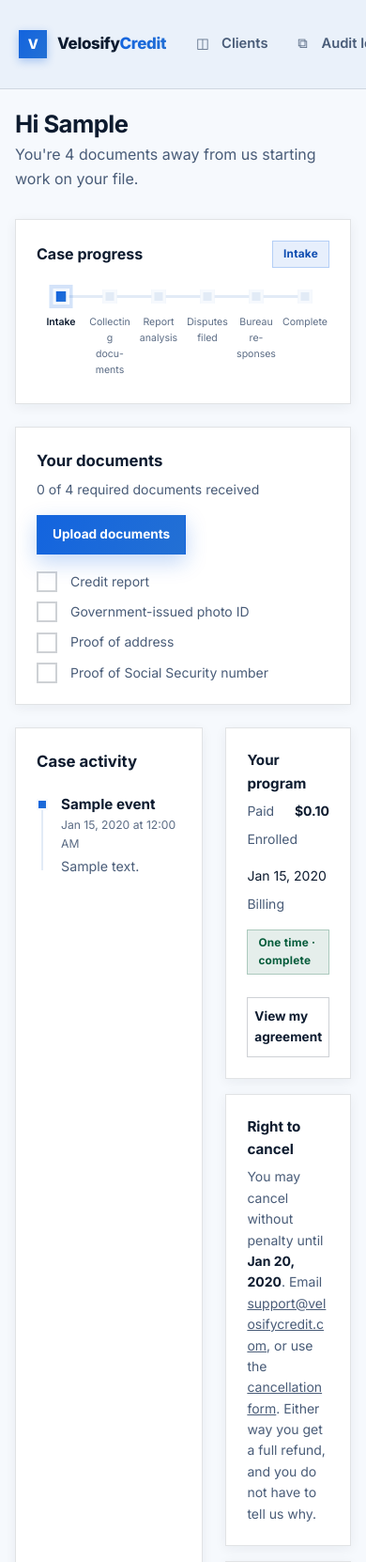
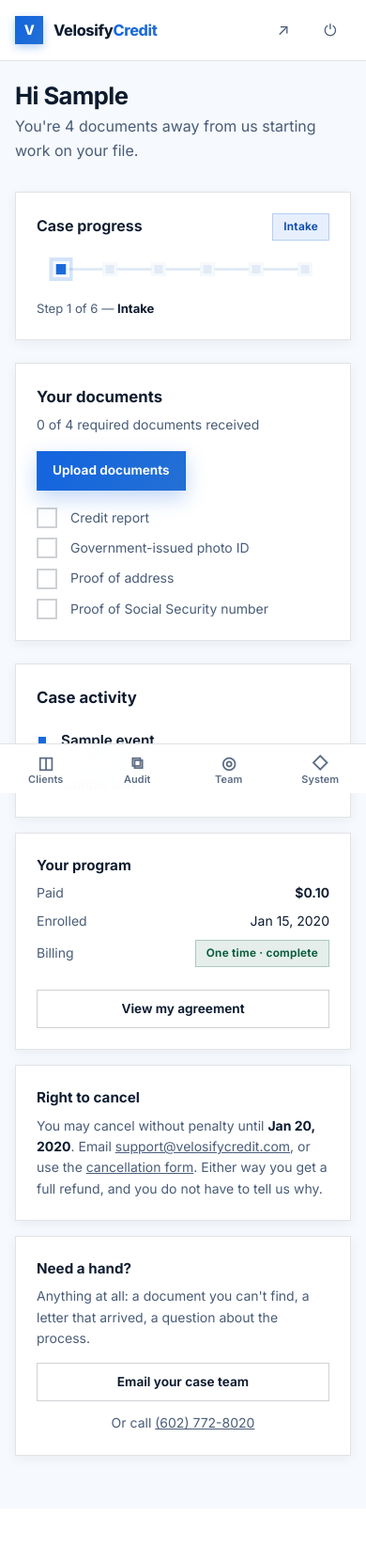
Before and after one commit to velosify/velosify-credit, a Flask app: page /portal in a window 390 px wide. Shown: the top 1662 px of the page at 94% size. After the commit the page ends 1556 px from the top, so only its background shows below. Run offline with Flask 3, Linux system fonts and the light colour scheme; the visitor is signed in with stand-in values (Sample User, id 1); tables that the repository leaves empty hold one stand-in row (values such as "Sample post").

Commit message:
Rebuild portal navigation and layout for mobile

```diff
--- a/static/css/styles.css
+++ b/static/css/styles.css
@@ -857,6 +857,88 @@ p  { margin: 0 0 1em; }
 .page-head { margin-bottom: 30px; }
 .page-head h1 { font-size: clamp(1.6rem, 3vw, 2.1rem); margin-bottom: 6px; }
 
+/* A main column beside a rail of smaller cards. Was written as an inline
+   style on both pages, which no media query can override, so on a phone it
+   stayed two-up at 200px and 133px and everything inside it wrapped to
+   ribbons. As a class it can collapse. */
+.portal-split {
+  grid-template-columns: 1.5fr 1fr;
+  gap: 24px;
+}
+
+/* --- Portal chrome on a phone -------------------------------------------
+   Both of these are display:none until the mobile breakpoint switches them
+   on, so a wide screen keeps the sidebar and never renders either.
+   ------------------------------------------------------------------------ */
+.app-topbar {
+  display: none;
+  position: sticky;
+  top: 0;
+  z-index: 40;
+  align-items: center;
+  justify-content: space-between;
+  gap: 12px;
+  padding: 10px 16px;
+  padding-top: calc(10px + env(safe-area-inset-top));
+  background: rgba(255, 255, 255, .92);
+  backdrop-filter: blur(10px);
+  border-bottom: 1px solid var(--border);
+}
+.app-topbar .brand { padding: 0; font-size: 1.02rem; }
+.app-topbar-actions { display: flex; gap: 6px; }
+.topbar-btn {
+  display: grid;
+  place-items: center;
+  /* 44px is the smallest target most people can hit reliably. */
+  width: 44px;
+  height: 44px;
+  color: var(--text-muted);
+  font-size: 1.05rem;
+  line-height: 1;
+}
+.topbar-btn:hover, .topbar-btn:focus-visible {
+  background: var(--surface-2);
+  color: var(--text);
+}
+
+.app-tabs {
+  display: none;
+  position: fixed;
+  left: 0;
+  right: 0;
+  bottom: 0;
+  z-index: 50;
+  grid-auto-flow: column;
+  grid-auto-columns: 1fr;
+  background: rgba(255, 255, 255, .95);
+  backdrop-filter: blur(12px);
+  border-top: 1px solid var(--border);
+  /* Clears the home indicator on a notched phone. Falls back to plain
+     padding where the inset is unsupported or zero. */
+  padding-bottom: env(safe-area-inset-bottom);
+}
+.app-tab {
+  display: grid;
+  justify-items: center;
+  gap: 3px;
+  padding: 9px 4px 8px;
+  color: var(--text-faint);
+  font-size: .68rem;
+  font-weight: 600;
+  letter-spacing: .01em;
+  min-height: 52px;
+  border-top: 2px solid transparent;
+  transition: color .15s ease, border-color .15s ease;
+}
+.app-tab-ico { font-size: 1.12rem; line-height: 1; }
+.app-tab-label { line-height: 1.1; }
+.app-tab.active {
+  color: var(--accent-deep);
+  border-top-color: var(--accent);
+  background: var(--gradient-soft);
+}
+.app-tab:active { background: var(--surface-2); }
+
 /* --- Progress tracker -------------------------------------------------- */
 .tracker { display: flex; gap: 0; margin: 6px 0 4px; }
 /* min-width:0 lets the six steps share a narrow viewport; without it each
@@ -893,6 +975,15 @@ p  { margin: 0 0 1em; }
 }
 .tracker-step.done .name, .tracker-step.current .name { color: var(--text); font-weight: 600; }
 
+/* Only rendered on a phone, where the per-step labels are hidden. */
+.tracker-caption {
+  display: none;
+  margin: 12px 0 0;
+  font-size: .82rem;
+  color: var(--text-muted);
+}
+.tracker-caption strong { color: var(--text); }
+
 /* --- Checklist / documents -------------------------------------------- */
 .doc-item {
   border: 1px solid var(--border);
@@ -923,8 +1014,20 @@ p  { margin: 0 0 1em; }
   margin-top: 10px;
   font-size: .87rem;
 }
-.file-row { flex-wrap: wrap; }
-.file-row .name { flex: 1 1 140px; min-width: 0; overflow: hidden; text-overflow: ellipsis; white-space: nowrap; }
+/* Was flex-wrap, which on a phone dropped the delete control onto its own
+   line under the filename and left a stray x floating in the row. A grid
+   pins each part: icon, name that truncates, status, control. */
+.file-row {
+  display: grid;
+  grid-template-columns: auto minmax(0, 1fr) auto auto;
+  align-items: center;
+  flex-wrap: nowrap;
+}
+.file-row .name { min-width: 0; overflow: hidden; text-overflow: ellipsis; white-space: nowrap; }
+.file-row form { display: flex; }
+/* A 36px square is the smallest comfortable target for a destructive control
+   that sits next to text. */
+.file-row .btn-quiet { padding: 0; width: 36px; height: 36px; display: grid; place-items: center; }
 .file-ico { width: 30px; height: 30px; border-radius: 0; background: var(--surface-3); display: grid; place-items: center; font-size: .68rem; font-weight: 700; color: var(--text-muted); flex: none; }
 
 .dropzone {
@@ -1241,17 +1344,26 @@ table.data tbody tr:hover { background: rgba(19, 100, 223, .04); }
   .gauge-grid { gap: 14px; }
   .gauge { padding: 22px 14px 20px; }
   .footer-grid { grid-template-columns: 1fr 1fr; }
+  /* The sidebar used to become a horizontally scrolling strip here: 849px of
+     links crammed into a 390px viewport, so Sign out and half the sections
+     were off screen behind a scrollbar nobody looks for. On a phone the nav
+     moves to a fixed bottom bar instead, which is where a thumb already is. */
   .app-shell { grid-template-columns: 1fr; background: none; }
-  .sidebar {
-    position: static; height: auto; flex-direction: row; align-items: center;
-    overflow-x: auto; padding: 12px 16px; gap: 4px;
-    background: var(--bg-soft);
-    border-bottom: 1px solid var(--border);
+  .sidebar { display: none; }
+  .app-topbar { display: flex; }
+  .app-tabs { display: grid; }
+  .app-main {
+    padding: 20px 16px calc(78px + env(safe-area-inset-bottom));
   }
-  .sidebar .brand { padding: 0 14px 0 4px; }
-  .side-foot { margin-top: 0; padding-top: 0; border-top: 0; margin-left: auto; }
-  .side-link { padding: 9px 12px; white-space: nowrap; }
-  .app-main { padding: 26px 20px 60px; }
+  .portal-split { grid-template-columns: 1fr; gap: 16px; }
+
+  /* Six labels across a phone is about 50px each, which turned "Collecting
+     documents" into four broken lines. The dots still show progress; the
+     stage name is already spelled out in the badge above them, and the
+     caption below says which number it is. */
+  .tracker-step .name { display: none; }
+  .tracker-caption { display: block; }
+  .tracker { margin-bottom: 0; }
 }
 
 @media (max-width: 700px) {
--- a/templates/base_app.html
+++ b/templates/base_app.html
@@ -2,45 +2,80 @@
 <html lang="en">
 <head>
 <meta charset="utf-8">
-<meta name="viewport" content="width=device-width, initial-scale=1">
+<meta name="viewport" content="width=device-width, initial-scale=1, viewport-fit=cover">
 <title>{% block title %}Portal · {{ cfg.BRAND_NAME }}{% endblock %}</title>
 <meta name="robots" content="noindex, nofollow">
 <meta name="theme-color" content="#ffffff">
 {% include "_head_icons.html" %}
 <link rel="preconnect" href="https://fonts.googleapis.com">
 <link rel="preconnect" href="https://fonts.gstatic.com" crossorigin>
-<link href="https://fonts.googleapis.com/css2?family=Inter:wght@400;500;600;700;800&display=swap" rel="stylesheet">
+<link href="https://fonts.googleapis.com/css2?family=Inter:wght@400;500;600;700;800&family=Inter:wght@400..800&display=swap" rel="stylesheet">
 <link rel="stylesheet" href="{{ url_for('static', filename='css/styles.css') }}">
 {% block head %}{% endblock %}
 </head>
-<body>
+<body class="app-body">
+
+{#  One list, rendered twice: as a sidebar on a wide screen and as a bottom
+    tab bar on a phone. Defining it once means the two can never drift apart,
+    which is how a link ends up in one and not the other.
+
+    Capped at four destinations on purpose. A bottom bar with six items gives
+    each one about 60px, which is under the 44px touch target once padding is
+    taken off, and reads as a toolbar rather than navigation. Everything that
+    does not earn a tab (sign out, the public site) lives in the top bar. #}
+{% if is_admin %}
+  {% set nav_items = [
+    ('Clients',  '◫', url_for('admin_clients'), '/admin/clients'),
+    ('Audit',    '⧉', url_for('admin_audit'),   '/admin/audit'),
+    ('Team',     '◎', url_for('admin_team'),    '/admin/team'),
+    ('System',   '◇', url_for('admin_system'),  '/admin/system')
+  ] %}
+{% else %}
+  {% set nav_items = [
+    ('Overview',  '◆', url_for('portal'),            '/portal'),
+    ('Documents', '▤', url_for('portal_documents'),  '/portal/documents'),
+    ('Account',   '◉', url_for('portal_account'),    '/portal/account'),
+    ('Agreement', '§', url_for('portal_agreement'),  '/portal/agreement')
+  ] %}
+{% endif %}
+
+{% macro is_active(path) -%}
+  {#- Overview must match exactly, or every /portal/* page lights it up too. -#}
+  {{ 'active' if (request.path == path if path == '/portal' else request.path.startswith(path)) }}
+{%- endmacro %}
 
 <div class="app-shell">
+
+  {#  Phone only. Keeps the brand and the two things that do not belong in a
+      tab bar within thumb reach of the top. #}
+  <header class="app-topbar">
+    <a class="brand" href="{{ url_for('landing') }}">
+      <span class="brand-mark">V</span>
+      <span>Velosify<span class="gradient-text">Credit</span></span>
+    </a>
+    <div class="app-topbar-actions">
+      {% if is_admin %}
+        <a class="topbar-btn" href="{{ url_for('landing') }}"
+           title="Public site" aria-label="Public site">↗</a>
+      {% endif %}
+      <a class="topbar-btn" href="{{ url_for('logout') }}"
+         title="Sign out" aria-label="Sign out">⏻</a>
+    </div>
+  </header>
+
   <aside class="sidebar">
     <a class="brand" href="{{ url_for('landing') }}">
       <span class="brand-mark">V</span>
       <span>Velosify<span class="gradient-text">Credit</span></span>
     </a>
 
+    {% for label, icon, href, path in nav_items %}
+      <a class="side-link {{ is_active(path) }}" href="{{ href }}">
+        <span class="ico">{{ icon }}</span> {{ label }}
+      </a>
+    {% endfor %}
     {% if is_admin %}
-      <a class="side-link {{ 'active' if request.path.startswith('/admin/clients') }}"
-         href="{{ url_for('admin_clients') }}"><span class="ico">◫</span> Clients</a>
-      <a class="side-link {{ 'active' if request.path.startswith('/admin/audit') }}"
-         href="{{ url_for('admin_audit') }}"><span class="ico">⧉</span> Audit log</a>
-      <a class="side-link {{ 'active' if request.path.startswith('/admin/team') }}"
-         href="{{ url_for('admin_team') }}"><span class="ico">◎</span> Team</a>
-      <a class="side-link {{ 'active' if request.path.startswith('/admin/system') }}"
-         href="{{ url_for('admin_system') }}"><span class="ico">◇</span> System check</a>
       <a class="side-link" href="{{ url_for('landing') }}"><span class="ico">↗</span> Public site</a>
-    {% else %}
-      <a class="side-link {{ 'active' if request.path == '/portal' }}"
-         href="{{ url_for('portal') }}"><span class="ico">◆</span> Overview</a>
-      <a class="side-link {{ 'active' if request.path.startswith('/portal/documents') }}"
-         href="{{ url_for('portal_documents') }}"><span class="ico">▤</span> Documents</a>
-      <a class="side-link {{ 'active' if request.path.startswith('/portal/account') }}"
-         href="{{ url_for('portal_account') }}"><span class="ico">◉</span> Account</a>
-      <a class="side-link {{ 'active' if request.path.startswith('/portal/agreement') }}"
-         href="{{ url_for('portal_agreement') }}"><span class="ico">§</span> My agreement</a>
     {% endif %}
 
     <div class="side-foot">
@@ -66,6 +101,17 @@
   </main>
 </div>
 
+{#  Phone only, fixed to the bottom. Outside .app-shell so it is positioned
+    against the viewport rather than a grid cell. #}
+<nav class="app-tabs" aria-label="Sections">
+  {% for label, icon, href, path in nav_items %}
+    <a class="app-tab {{ is_active(path) }}" href="{{ href }}">
+      <span class="app-tab-ico" aria-hidden="true">{{ icon }}</span>
+      <span class="app-tab-label">{{ label }}</span>
+    </a>
+  {% endfor %}
+</nav>
+
 <script src="{{ url_for('static', filename='js/app.js') }}"></script>
 {% block scripts %}{% endblock %}
 </body>
--- a/templates/portal/account.html
+++ b/templates/portal/account.html
@@ -11,7 +11,7 @@
   <div class="card">
     <div class="card-title" style="margin-bottom:18px">Your details</div>
     <form method="post" action="{{ url_for('portal_account_save') }}" data-guard>
-          {{ csrf_field() }}
+      {{ csrf_field() }}
       <div class="field-row">
         <div class="field">
           <label for="first_name">First name</label>
@@ -45,7 +45,7 @@
     <div class="card">
       <div class="card-title" style="margin-bottom:18px">Change password</div>
       <form method="post" action="{{ url_for('portal_password') }}" data-guard>
-          {{ csrf_field() }}
+        {{ csrf_field() }}
         <div class="field">
           <label for="current_password">Current password</label>
           <input class="input" id="current_password" name="current_password"
--- a/templates/portal/dashboard.html
+++ b/templates/portal/dashboard.html
@@ -46,6 +46,12 @@
       </div>
     {% endfor %}
   </div>
+
+  {#  Shown only on a phone, where the per-step labels are hidden. #}
+  <p class="tracker-caption">
+    Step {{ stage_index + 1 }} of {{ CASE_STAGES | length }} &mdash;
+    <strong>{{ CASE_STAGE_LABELS.get(user.case_stage, 'Intake') }}</strong>
+  </p>
 </div>
 
 <!-- ---------- Documents ---------- -->
@@ -78,7 +84,7 @@
 </div>
 
 <!-- ---------- Timeline + side panel ---------- -->
-<div class="grid" style="grid-template-columns:1.5fr 1fr;gap:24px" id="case-grid">
+<div class="grid portal-split" id="case-grid">
   <div class="card">
     <div class="card-title" style="margin-bottom:20px">Case activity</div>
     {% if events %}
--- a/templates/portal/documents.html
+++ b/templates/portal/documents.html
@@ -68,7 +68,7 @@
             {% if f.status != 'accepted' %}
               <form method="post" action="{{ url_for('portal_delete_document', doc_id=f.id) }}"
                     data-confirm="Remove {{ f.original_name }}?" style="margin:0">
-          {{ csrf_field() }}
+                {{ csrf_field() }}
                 <button class="btn btn-quiet btn-sm" type="submit" title="Remove">✕</button>
               </form>
             {% endif %}
@@ -82,7 +82,7 @@
 
     <form method="post" action="{{ url_for('portal_upload') }}"
           enctype="multipart/form-data" data-guard style="margin-top:16px">
-          {{ csrf_field() }}
+      {{ csrf_field() }}
       <input type="hidden" name="doc_type" value="{{ item.key }}">
       <label class="dropzone" tabindex="0">
         <input type="file" name="files" multiple
```
Also changed, not shown: templates/admin/client_detail.html (+4 -4 lines).
